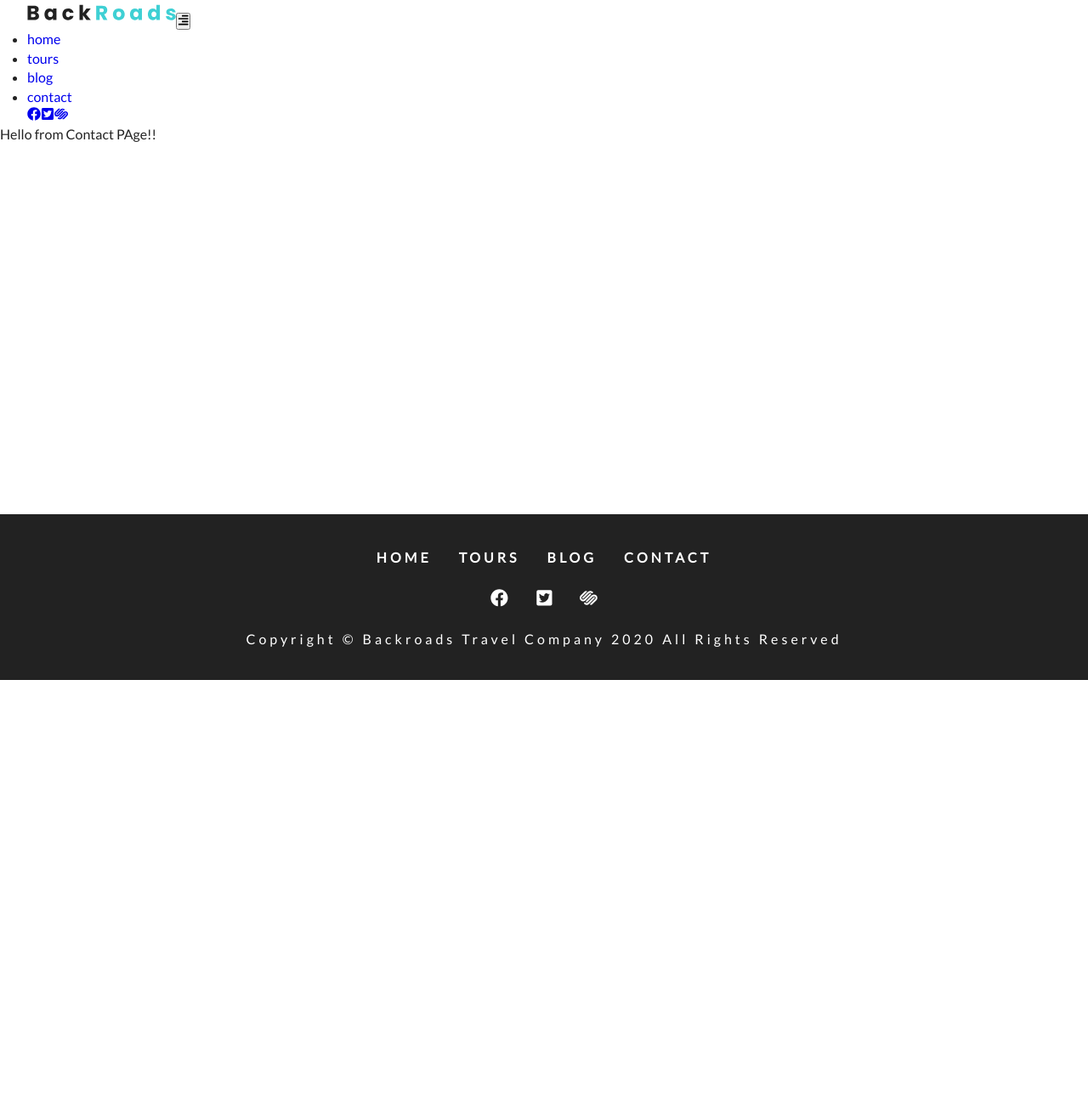
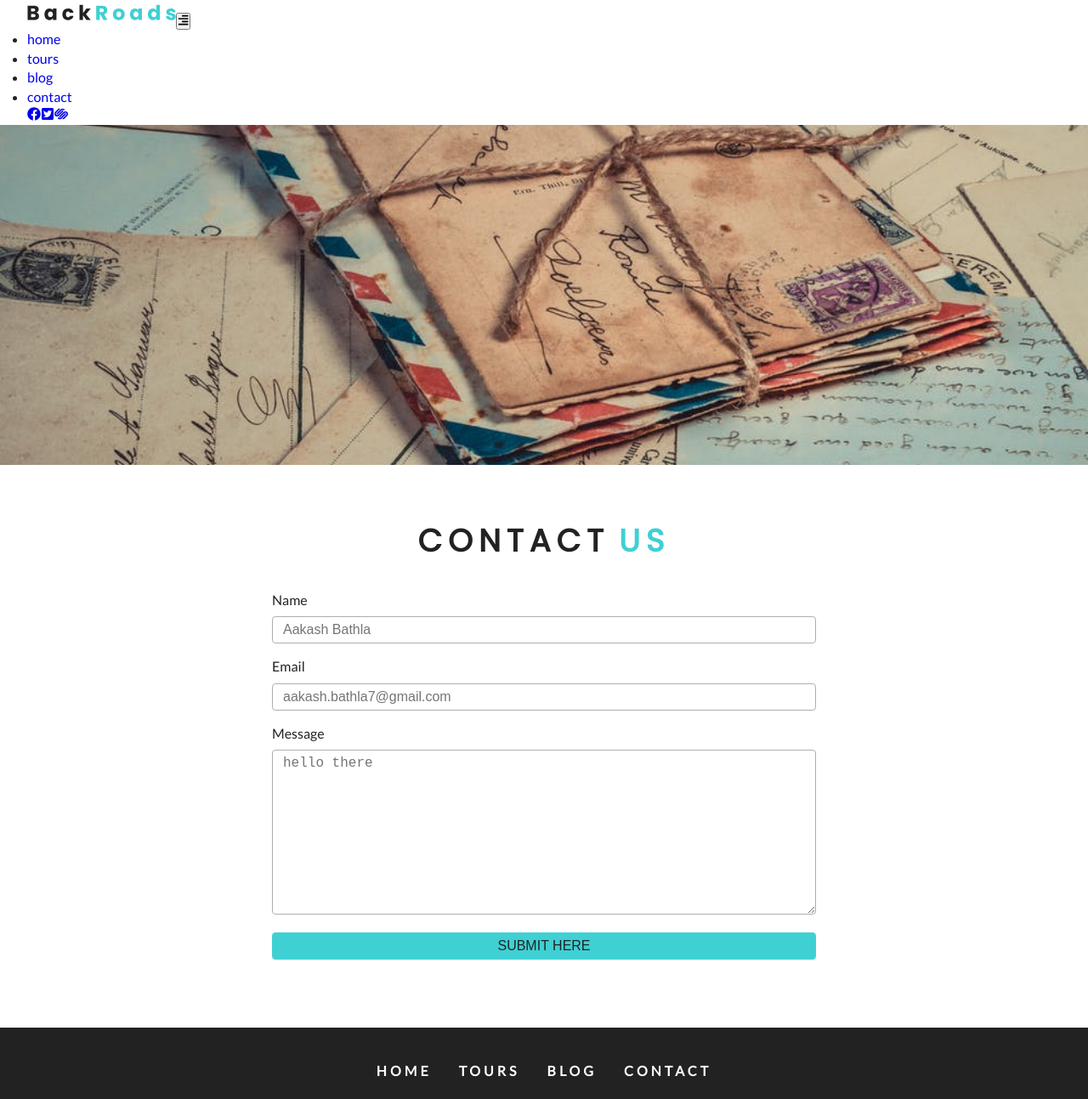
Before and after one commit to aakashbathla/gatsby, a Gatsby site: page /contact in a window 1280 px wide. Shown: the top 1293 px of the page at 85% size. Before the commit the page ends 800 px from the top, so only its background shows below. Built offline with nearby package versions, Linux system fonts and the light colour scheme; Gatsby itself is replaced by a stand-in of ours.

Commit message:
second commit

```diff
--- a/gatsby-config.js
+++ b/gatsby-config.js
@@ -6,5 +6,24 @@
 
 module.exports = {
   /* Your site config here */
-  plugins: [`gatsby-plugin-styled-components`],
+  siteMetadata: {
+    title: "BackRoads",
+    description:
+      "Explore awesome worldwide tours & discover what makes each of them unique. Forget your daily routine & say yes to adventure",
+    author: "@aakash",
+    data: ["item1", "item2"],
+  },
+  plugins: [
+    `gatsby-plugin-styled-components`,
+    {
+      resolve: `gatsby-source-filesystem`,
+      options: {
+        name: `images`,
+        path: `${__dirname}/src/images/`,
+      },
+    },
+    `gatsby-transformer-sharp`,
+    `gatsby-plugin-sharp`,
+    `gatsby-plugin-transition-link`,
+  ],
 }
--- /dev/null
+++ b/src/components/Contact/Contact.js
@@ -0,0 +1,57 @@
+import React from "react"
+import Title from "../Title"
+import styles from "../../css/contact.module.css"
+const Contact = () => {
+  return (
+    <section className={styles.contact}>
+      <Title title="contact" subtitle="us"></Title>
+      <div className={styles.center}>
+        <form
+          className={styles.form}
+          action="https://formspree.io/aakash.bathla7@gmail.com"
+          method="POST"
+        >
+          <div>
+            <label htmlFor="name">name</label>
+            <input
+              type="text"
+              name="name"
+              id="name"
+              className={styles.formControl}
+              placeholder="Aakash Bathla"
+            />
+          </div>
+          <div>
+            <label htmlFor="email">email</label>
+            <input
+              type="email"
+              name="email"
+              id="email"
+              className={styles.formControl}
+              placeholder="aakash.bathla7@gmail.com"
+            />
+          </div>
+          <div>
+            <label htmlFor="message">message</label>
+            <textarea
+              name="message"
+              id="message"
+              rows="10"
+              className={styles.formControl}
+              placeholder="hello there"
+            />
+          </div>
+          <div>
+            <input
+              type="submit"
+              value="submit here"
+              className={styles.submit}
+            />
+          </div>
+        </form>
+      </div>
+    </section>
+  )
+}
+
+export default Contact
--- a/src/components/Footer.js
+++ b/src/components/Footer.js
@@ -2,16 +2,16 @@ import React from "react"
 import styles from "../css/footer.module.css"
 import links from "../constants/links"
 import socialIcons from "../constants/social-icons"
-import { Link } from "gatsby"
+import AniLink from "gatsby-plugin-transition-link/AniLink"
 const Footer = () => {
   return (
     <footer className={styles.footer}>
       <div className={styles.links}>
         {links.map((item, index) => {
           return (
-            <Link key={index} to={item.path}>
+            <AniLink fade key={index} to={item.path}>
               {item.text}
-            </Link>
+            </AniLink>
           )
         })}
       </div>
--- a/src/components/Navbar.js
+++ b/src/components/Navbar.js
@@ -1,10 +1,10 @@
 import React, { useState } from "react"
-import { Link } from "gatsby"
 import styles from "../css/navbar.module.css"
 import { FaAlignRight } from "react-icons/fa"
 import links from "../constants/links"
 import socialIcons from "../constants/social-icons"
 import logo from "../images/logo.svg"
+import AniLink from "gatsby-plugin-transition-link/AniLink"
 
 const Navbar = () => {
   const [isOpen, setNav] = useState(false)
@@ -31,7 +31,9 @@ const Navbar = () => {
           {links.map((item, index) => {
             return (
               <li key={index}>
-                <Link to={item.path}>{item.text}</Link>
+                <AniLink fade to={item.path}>
+                  {item.text}
+                </AniLink>
               </li>
             )
           })}
--- /dev/null
+++ b/src/components/StyledHero.js
@@ -0,0 +1,25 @@
+import React from "react"
+import styled from "styled-components"
+import BackgroundImage from "gatsby-background-image"
+const StyledHero = ({ img, className, children, home }) => {
+  return (
+    <BackgroundImage fluid={img} className={className} home={home}>
+      {children}
+    </BackgroundImage>
+  )
+}
+
+export default styled(StyledHero)`
+  background: ${props =>
+    props.home
+      ? `linear-gradient(rgba(63, 208, 212, 0.7), rgba(0, 0, 0, 0.7)),
+    url("../images/defaultBcg.jpeg") center/cover no-repeat;`
+      : `none`};
+  background-position: center;
+  min-height: ${props => (props.home ? `calc(100vh - 62px)` : `50vh`)};
+  background-size: cover;
+  opacity: 1 !important;
+  display: flex;
+  justify-content: center;
+  align-items: center;
+`
--- a/src/pages/404.js
+++ b/src/pages/404.js
@@ -1,16 +1,16 @@
 import React from "react"
 import Layout from "../components/Layout"
 import styles from "../css/error.module.css"
-import { Link } from "gatsby"
+import AniLink from "gatsby-plugin-transition-link/AniLink"
 import Banner from "../components/Banner"
 const error = () => {
   return (
     <Layout>
       <header className={styles.error}>
         <Banner title="oops it's a dead end">
-          <Link to="/" className="btn-white">
+          <AniLink fade to="/" className="btn-white">
             back To Home page
-          </Link>
+          </AniLink>
         </Banner>
       </header>
     </Layout>
--- a/src/pages/contact.js
+++ b/src/pages/contact.js
@@ -1,7 +1,27 @@
 import React from "react"
 import Layout from "../components/Layout"
-const contact = () => {
-  return <Layout>Hello from Contact PAge!!</Layout>
+import StyledHero from "../components/StyledHero"
+import { graphql } from "gatsby"
+import Contact from "../components/Contact/Contact"
+export const getData = graphql`
+  query {
+    contactImage: file(relativePath: { eq: "connectBcg.jpeg" }) {
+      childImageSharp {
+        fluid(quality: 90, maxWidth: 4160) {
+          ...GatsbyImageSharpFluid_withWebp
+        }
+      }
+    }
+  }
+`
+
+const contact = ({ data }) => {
+  return (
+    <Layout>
+      <StyledHero img={data.contactImage.childImageSharp.fluid} />
+      <Contact />
+    </Layout>
+  )
 }
 
 export default contact
```
Also changed, not shown: package.json (+7 -0 lines), src/components/home/About.js (+19 -2 lines), src/examples/Header.js (added, +25 -0 lines), src/pages/blog.js (+15 -4 lines), src/pages/index.js (+19 -7 lines), src/pages/tours.js (+19 -2 lines), 1 other file.
